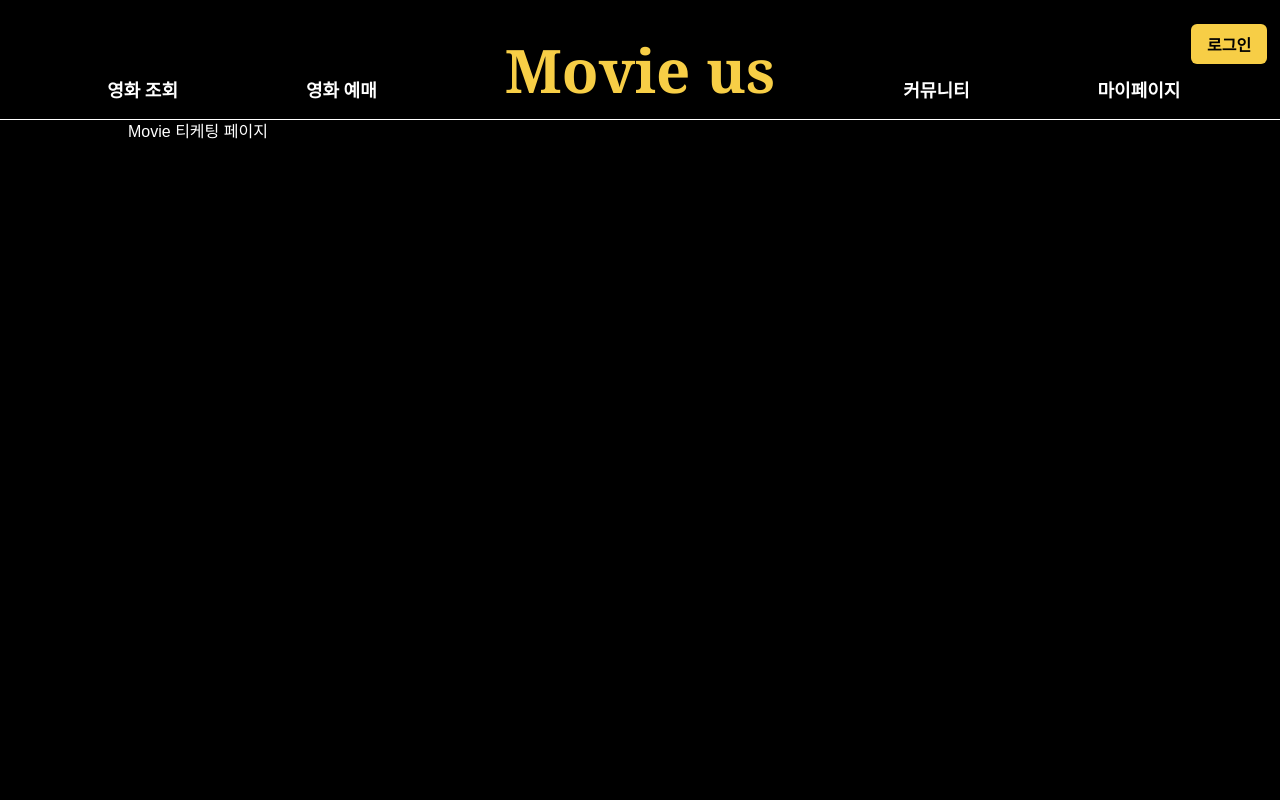
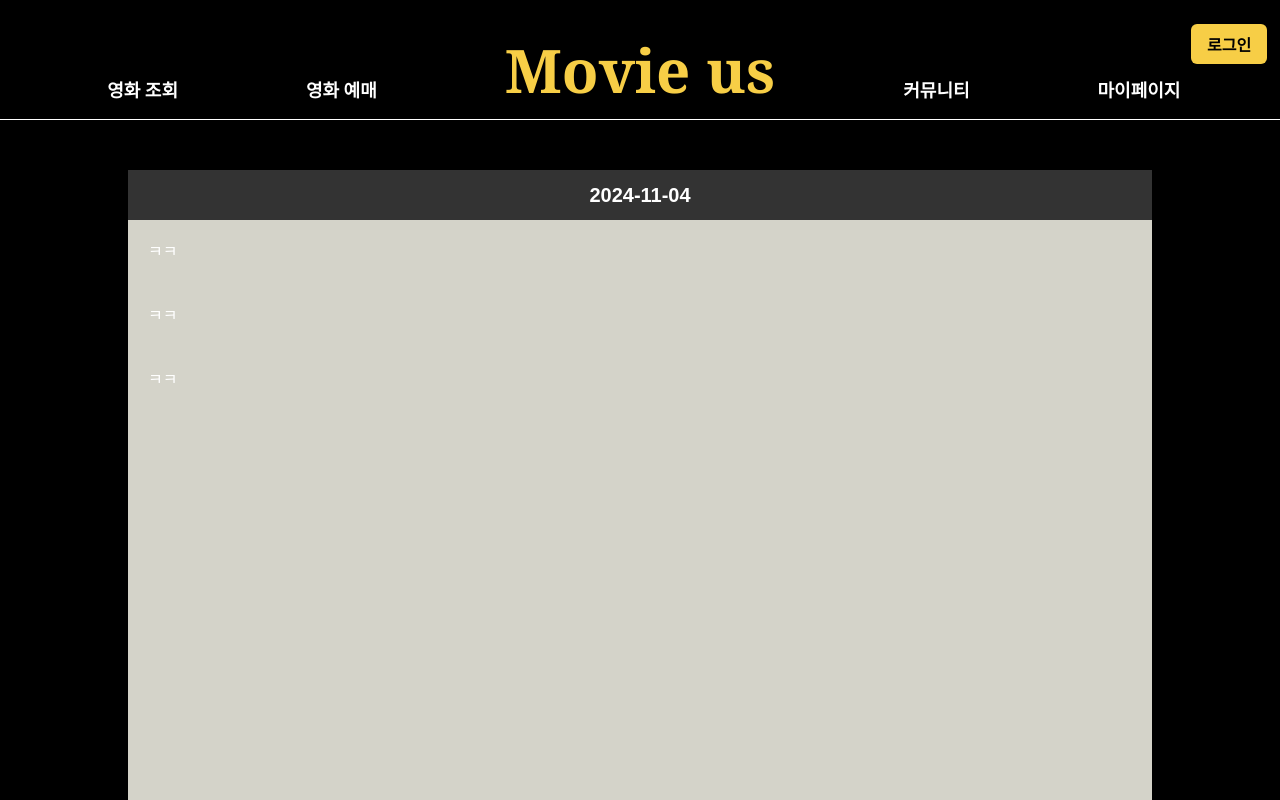
Before and after one commit to chany0ng/move-us-project, a React (Vite) app in the folder frontend/movie-us-frontend/: page /ticketing in a window 1280 px wide. Shown: the top 800 px of the page. Built offline with nearby package versions, Linux system fonts and the light colour scheme; a web font is replaced by a local one.

Commit message:
Design(Ticketing): 예매 페이지 초기 Flex 디자인

```diff
--- a/frontend/movie-us-frontend/src/pages/MainPage.jsx
+++ b/frontend/movie-us-frontend/src/pages/MainPage.jsx
@@ -17,7 +17,7 @@ const MainPage = () => {
       setMovies(response.data);
     } catch (error) {
       toast({
-        title: "Error",
+        title: "메인 페이지 조회 Error",
         description: `Failed to fetch movies / ${error}`,
         status: "error",
         duration: 2000,
--- a/frontend/movie-us-frontend/src/pages/movie-list/Movies.jsx
+++ b/frontend/movie-us-frontend/src/pages/movie-list/Movies.jsx
@@ -53,7 +53,7 @@ const Movies = () => {
       return response.data;
     } catch (error) {
       toast({
-        title: "Error",
+        title: "영화 조회 Error",
         description: `Failed to fetch movies / ${error}`,
         status: "error",
         duration: 2000,
--- a/frontend/movie-us-frontend/src/pages/ticketing/MovieTicketing.jsx
+++ b/frontend/movie-us-frontend/src/pages/ticketing/MovieTicketing.jsx
@@ -1,5 +1,30 @@
+import { Box, Flex, Heading } from "@chakra-ui/react";
+
 const MovieTicketing = () => {
-  return <>Movie 티케팅 페이지</>;
+  const today = new Date().toISOString().split("T")[0];
+  return (
+    <Flex direction="column" mt="50px" minHeight="inherit" pb={5} bg="#d4d3c9">
+      <Flex
+        bg="#333333"
+        width="100%"
+        height="50px"
+        alignItems="center"
+        justifyContent="center"
+      >
+        <Heading fontSize="xl">{today}</Heading>
+      </Flex>
+
+      <Box color="white" p={5}>
+        ㅋㅋ
+      </Box>
+      <Box color="white" p={5}>
+        ㅋㅋ
+      </Box>
+      <Box flex="1" color="white" p={5}>
+        ㅋㅋ
+      </Box>
+    </Flex>
+  );
 };
 
 export default MovieTicketing;
```
